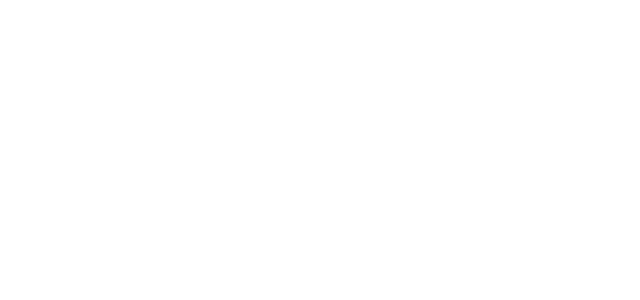
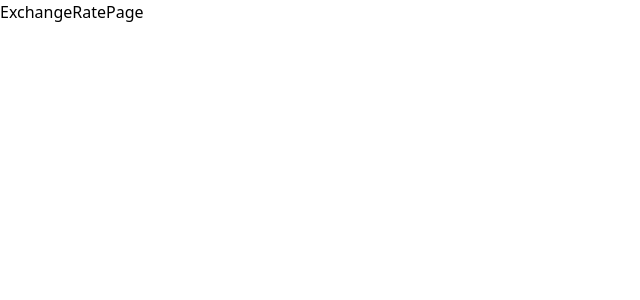
Before and after one commit to Zack1808/hnb_exchange_rate_lists, a React (Vite) app: page /tecaj in a window 1280 px wide. Before the commit this address had no page. Shown: the top 300 px of the page, without its empty margins (0-640 px from the left). Built offline with nearby package versions, Linux system fonts and the light colour scheme.

Commit message:
Added the ExchangeRatePage

```diff
--- a/src/App.tsx
+++ b/src/App.tsx
@@ -2,12 +2,14 @@
 import { BrowserRouter, Routes, Route } from "react-router-dom";
 
 import Home from "./pages/Home";
+import ExchangeRatePage from "./pages/ExchangeRatePage";
 
 const App: React.FC = () => {
   return (
     <BrowserRouter>
       <Routes>
         <Route path="/" element={<Home />} />
+        <Route path="/tecaj" element={<ExchangeRatePage />} />
       </Routes>
     </BrowserRouter>
   );
--- /dev/null
+++ b/src/pages/ExchangeRatePage.tsx
@@ -0,0 +1,7 @@
+import React from "react";
+
+const ExchangeRatePage: React.FC = () => {
+  return <div>ExchangeRatePage</div>;
+};
+
+export default ExchangeRatePage;
--- a/src/pages/Home.tsx
+++ b/src/pages/Home.tsx
@@ -40,7 +40,7 @@
             našu ažuriranu tečajnu listu!
           </p>
           <Link to="/tecaj">
-            <Button primary>Projverite tečaj</Button>
+            <Button primary>Projverite tečajeve</Button>
           </Link>
         </div>
       </Container>
```
